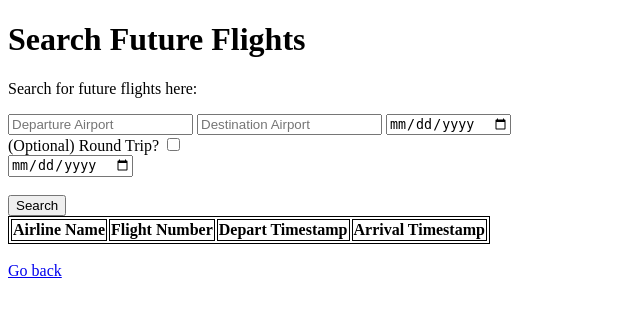
After one commit to leeked/Air-Ticket-Database, a Flask app: page /searchpage in a window 1280 px wide. The commit adds this page. Shown: the top 317 px of the page, without its empty margins (0-640 px from the left). Run offline with Flask 2, Linux system fonts and the light colour scheme; lists and menus that the app fills with data are empty.

Commit message:
Implemented Logout, Persistent Session, Final Draft of Search (both customer and public)

```diff
--- a/webapp/app.py
+++ b/webapp/app.py
@@ -20,44 +20,12 @@ INDEX
 # Index Route
 @app.route('/')
 def index():
-    return render_template('index.html')
+	# If already logged in:
+	if 'username' in session:
+		return redirect(url_for('home'))
 
-# Search on Index Page
-@app.route('/IndexSearch', methods=['POST'])
-def IndexSearch():
-	# Grab information from form
-	src = request.form['src']
-	dest = request.form['dest']
-	dep_date = request.form['dep_date']
-
-	cursor = conn.cursor()
-
-	query1 = "SELECT airline_name, flight_number, depart_ts, arrival_ts FROM flights WHERE "\
-	"depart_airport_code = (SELECT code FROM airport WHERE airport_name = %s) AND "\
-	"arrival_airport_code = (SELECT code FROM airport WHERE airport_name = %s) AND DATE(depart_ts) = %s"
-	cursor.execute(query1, (src, dest, dep_date))
-
-	data = cursor.fetchall()
-
-	# If round trip
-	if request.form.get('round_trip') == 'on':
-		arr_date = request.form['arr_date']
-
-		query2 = "SELECT airline_name, flight_number, depart_ts, arrival_ts FROM flights WHERE "\
-		"depart_airport_code = (SELECT code FROM airport WHERE airport_name = %s) AND "\
-		"arrival_airport_code = (SELECT code FROM airport WHERE airport_name = %s) AND DATE(depart_ts) = %s"
-		cursor.execute(query2, (dest, src, arr_date))
-
-		data.extend(cursor.fetchall())
-
-
-	cursor.close()
-	error = None
-	if data:
-		return render_template('index.html', res = data)
 	else:
-		error = "No results!"
-		return render_template('index.html', error=error)
+		return render_template('index.html')
 
 """
 LOGIN
@@ -66,6 +34,10 @@ LOGIN
 # Login Route
 @app.route('/login')
 def login():
+	# If already logged in:
+	if 'username' in session:
+		return redirect(url_for('home'))
+
 	return render_template('login.html')
 
 # User Login Authentication
@@ -77,6 +49,8 @@ def loginAuth():
 
 	#cursor used to send queries
 	cursor = conn.cursor()
+
+	# If Staff
 	if request.form.get('login_type') == 'on':
 		#executes query
 		query = 'SELECT * FROM airline_staff WHERE username = %s and staff_password = MD5(%s)'
@@ -90,12 +64,14 @@ def loginAuth():
 			#creates a session for the the user
 			#session is a built in
 			session['username'] = username
+			session['type'] = 'staff'
 			return redirect(url_for('home'))
 		else:
 			#returns an error message to the html page
 			error = 'Invalid login or username'
 			return render_template('login.html', error=error)
 
+	# If Customer
 	else:
 		#executes query
 		query = 'SELECT * FROM customer WHERE email = %s and customer_password = MD5(%s)'
@@ -109,6 +85,7 @@ def loginAuth():
 			#creates a session for the the user
 			#session is a built in
 			session['username'] = username
+			session['type'] = 'customer'
 			return redirect(url_for('home'))
 		else:
 			#returns an error message to the html page
@@ -209,12 +186,15 @@ def registerAuth():
 		cursor.close()
 		return render_template('index.html')
 
-
+"""
+HOME
+"""
 
 # Home Route
 @app.route('/home')
 def home():
 	username=session['username']
+	usertype=session['type']
 	cursor = conn.cursor()
 
 	query = "SELECT flights.airline_name, ticket.flight_number, depart_airport_code, arrival_airport_code, flights.depart_ts, arrival_ts, flight_status "\
@@ -225,7 +205,63 @@ def home():
 
 	data = cursor.fetchall()
 
-	return render_template('home.html', flights=data, username=username)
+	return render_template('home.html', flights=data, username=username, usertype=usertype)
+
+"""
+SEARCH
+"""
+# Search Page
+@app.route('/searchpage')
+def searchpage():
+	return render_template('search.html')
+
+# Search
+@app.route('/search', methods=['POST', 'GET'])
+def search():
+	# Grab information from form
+	src = request.form['src']
+	dest = request.form['dest']
+	dep_date = request.form['dep_date']
+
+	cursor = conn.cursor()
+
+	query1 = "SELECT airline_name, flight_number, depart_ts, arrival_ts FROM flights WHERE "\
+	"depart_airport_code = (SELECT code FROM airport WHERE airport_name = %s) AND "\
+	"arrival_airport_code = (SELECT code FROM airport WHERE airport_name = %s) AND DATE(depart_ts) = %s"
+	cursor.execute(query1, (src, dest, dep_date))
+
+	data = cursor.fetchall()
+
+	# If round trip
+	if request.form.get('round_trip') == 'on':
+		arr_date = request.form['arr_date']
+
+		query2 = "SELECT airline_name, flight_number, depart_ts, arrival_ts FROM flights WHERE "\
+		"depart_airport_code = (SELECT code FROM airport WHERE airport_name = %s) AND "\
+		"arrival_airport_code = (SELECT code FROM airport WHERE airport_name = %s) AND DATE(depart_ts) = %s"
+		cursor.execute(query2, (dest, src, arr_date))
+
+		data.extend(cursor.fetchall())
+
+
+	cursor.close()
+	error = None
+	if data:
+		return render_template('search.html', res = data)
+	else:
+		error = "No results!"
+		return render_template('search.html', error=error)
+
+"""
+LOGOUT
+"""
+
+# Logout
+@app.route('/logout')
+def logout():
+	session.pop('username')
+	return redirect('/')
+
 
 app.secret_key = 'i dont know what this is'
 if __name__ == '__main__':
--- a/webapp/templates/base.html
+++ b/webapp/templates/base.html
@@ -7,6 +7,7 @@
 	{% block head %}{% endblock %}
 </head>
 <body>
-	{% block body %}{% endblock %}
+	{% block body %}
+	{% endblock %}
 </body>
 </html>
--- /dev/null
+++ b/webapp/templates/search.html
@@ -0,0 +1,47 @@
+{% extends 'base.html' %}
+
+{% block head %}
+<h1>Search Future Flights</h1>
+{% endblock %}
+
+
+{% block body %}
+<p class = "message">Search for future flights here:</p>
+<form action="/search" method="POST">
+	<input type="text" name="src" placeholder="Departure Airport" required/>
+	<input type="text" name="dest" placeholder="Destination Airport" required/>
+	<input type="date" name="dep_date" placeholder="Departure Date" required/></br>
+	<label for="round_trip">(Optional) Round Trip?</label>
+	<input type="checkbox" name="round_trip" value = "on"/></br>
+	<input type="date" name="arr_date" placeholder="(Optional) Arrival Date"/></br></br>
+	<input type="submit" value = Search />
+	{% if error %}
+		<p class="error"><strong>Error:</strong> {{error}}</p>
+	{% endif %}
+</form>
+
+<style type="text/css">
+	table, th, td{
+		border: 1px solid black;
+	}
+</style>
+
+<table>
+	<th>Airline Name</th>
+	<th>Flight Number</th>
+	<th>Depart Timestamp</th>
+	<th>Arrival Timestamp</th>
+
+{% for elem in res %}
+	<tr>
+		<td>{{elem['airline_name']}}</td>
+		<td>{{elem['flight_number']}}</td>
+		<td>{{elem['depart_ts']}}</td>
+		<td>{{elem['arrival_ts']}}</td>
+	</tr>
+{% endfor %}
+</table>
+</br>
+<a href="/">Go back</a>
+
+{% endblock %}
```
Also changed, not shown: webapp/templates/home.html (+12 -0 lines), webapp/templates/index.html (+8 -63 lines).
